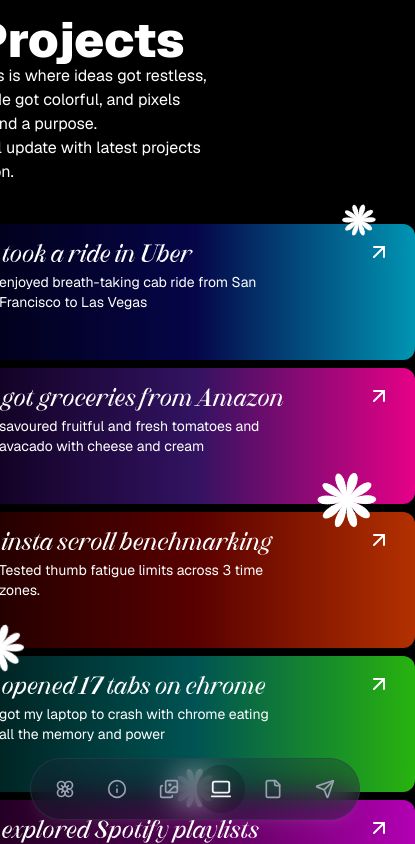
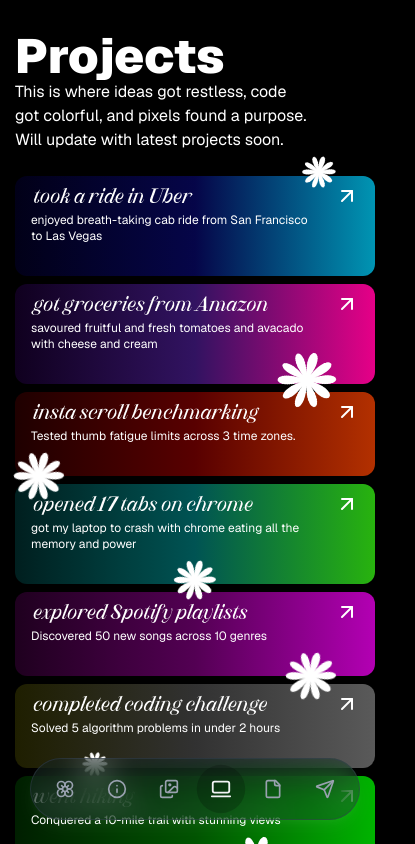
Before and after one commit to DharmBharodiya/dharm-portfolio, a React (Vite) app: page /projects in a window 390 px wide. Shown: the top 844 px of the page, 415 px wide, since content can reach past the window. Built offline with nearby package versions, Linux system fonts and the light colour scheme.

Commit message:
FIX: Fixed the responsiveness of the projects page.

```diff
--- a/src/components/Projects/ProjectBox.jsx
+++ b/src/components/Projects/ProjectBox.jsx
@@ -8,16 +8,16 @@
 
   return (
     <div
-    className={`text-white flex relative rounded-xl px-6 py-4 pb-12 ${bg} hover:scale-101 transition-all duration-200 hover:z-9999999`}
+    className={`text-white flex relative rounded-xl px-4 py-2 pb-8 sm:px-6 sm:py-4 sm:pb-12 ${bg} hover:scale-101 transition-all duration-200 hover:z-9999999`}
     >
-        <div className="mr-20">
+        <div className="mr-4 sm:mr-20">
             <h1
-            className="text-2xl"
+            className="text-xl sm:text-2xl"
             style={{fontFamily: "New Valley"}}
             >
                 {title}
             </h1>
-            <p className="text-sm w-2xs sm:w-md">
+            <p className="text-xs sm:text-sm w-2xs sm:w-md">
                 {description}
             </p>
         </div>
--- a/src/pages/ProjectsPage.jsx
+++ b/src/pages/ProjectsPage.jsx
@@ -7,14 +7,14 @@
 
 function ProjectsPage() {
   return (
-    <div className='mt-4'>
+    <div className='mx-6 mt-8'>
         <CustomCursor/>
 
         <div className=''>
           <Header
         heading="Projects"
         description={`This is where ideas got restless, code got colorful, and pixels found a purpose. \nWill update with latest projects soon.`}
-        className={"w-[250px] sm:w-xl mb-10 relative" }
+        className={"w-[300px] sm:w-xl mb-6 relative" }
         />
 
         </div>
```
